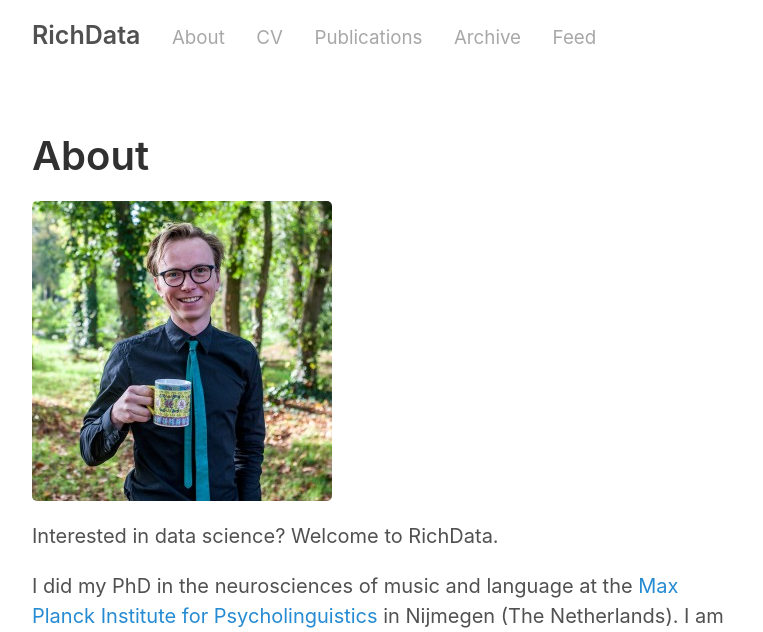
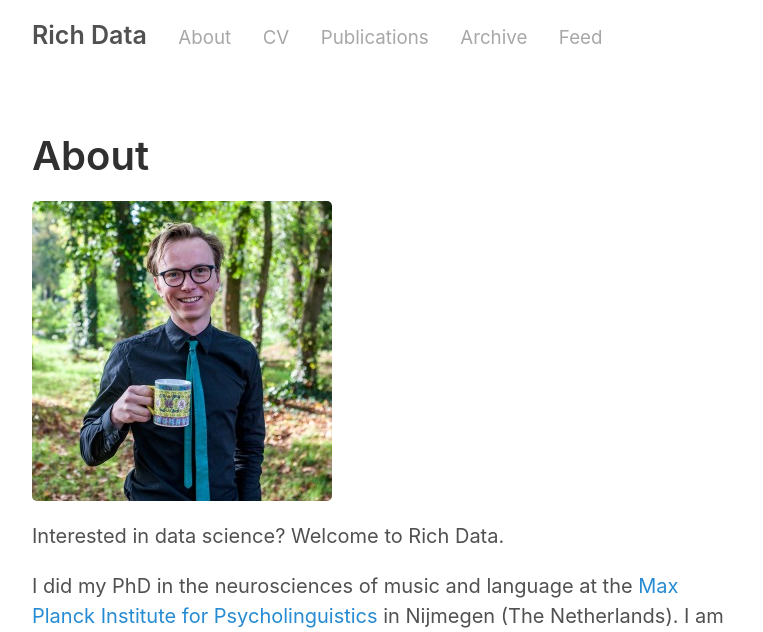
Before and after one commit to rikunert/rikunert.github.io, a Jekyll site: the page built from about.md, in a window 1280 px wide. Shown: the top 632 px of the page, without its empty margins (258-1021 px from the left). Built offline with Jekyll 4.4.1, drawn with Linux system fonts in a browser that asks for light colours; comment, search, counter and statistics services are not loaded.

```diff
--- a/_config.yml
+++ b/_config.yml
@@ -2,7 +2,7 @@
 permalink:           pretty
 
 # Setup
-title:               RichData
+title:               Rich Data
 tagline:             Understanding the world through data
 url:                 rikunert.github.io
 paginate:            1
--- a/about.md
+++ b/about.md
@@ -6,7 +6,7 @@ title: About
 ![alt text](https://github.com/rikunert/rikunert.github.io/raw/master/pictures/RichardKunert_002_MvD_small-300x300.jpg "Richard Kunert, PhD")
 
 
-Interested in data science? Welcome to RichData.
+Interested in data science? Welcome to Rich Data.
 
 I did my PhD in the neurosciences of music and language at the [Max Planck Institute
 for Psycholinguistics](http://www.mpi.nl/) in Nijmegen (The Netherlands).
```
Also changed, not shown: publications.md (+48 -1 lines), pictures/Kunert_Jongman_2017_fig6.png (added), pictures/Kunert_Scheepers_fig2.png (added), pictures/Kunert_Willems_Hagoort_fig2.PNG (added), pictures/Kunert_fig1.jpg (added), 1 other file.
